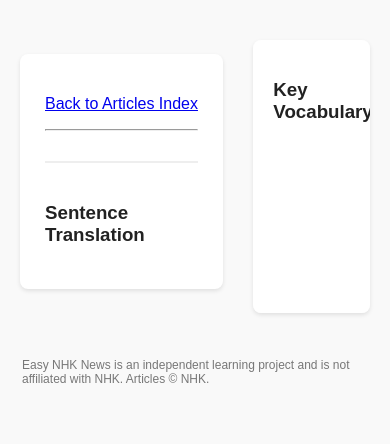
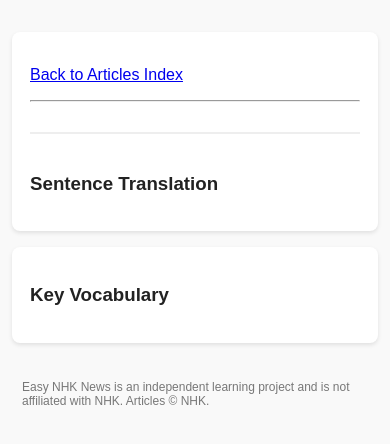
Before and after one commit to barichan42073/nhkeasy, a Python web app: template templates/article.html in a window 390 px wide. Shown: the part 148-592 px from the top of the page. Run offline with Jinja, Linux system fonts and the light colour scheme; the template is opened without the code that fills it, so the values that code supplies are empty.

Commit message:
Article page: stack vocab below on phones, narrower column on tablets; keep menu right of date on index

```diff
--- a/styles.css
+++ b/styles.css
@@ -781,8 +781,11 @@ html.furi-tap ruby.furi-shown rt {
         order: 1;
     }
 
+    /* Date on its own row below the brand and menu, so the menu stays at the
+       right end of the first row at every width up to 700px. */
     .site-head .date {
         order: 2;
+        flex-basis: 100%;
     }
 
     .furi-control {
--- a/templates/article.html
+++ b/templates/article.html
@@ -22,6 +22,21 @@
     .container { display: flex; gap: 30px; max-width: 1200px; margin: 0 auto; padding: 20px; }
     main { flex: 2; background: #fff; padding: 25px; border-radius: 8px; box-shadow: 0 2px 4px rgba(0,0,0,0.1); }
     aside { flex: 1; background: #fff; padding: 20px; border-radius: 8px; box-shadow: 0 2px 4px rgba(0,0,0,0.1); position: sticky; top: 20px; max-height: 90vh; overflow-y: auto; }
+    /* Let both columns shrink below their content width instead of overflowing. */
+    main, aside { min-width: 0; }
+
+    /* Tablet: vocab stays beside the article, in a narrower fixed column. */
+    @media (min-width: 701px) and (max-width: 1100px) {
+      .container { gap: 20px; }
+      aside { flex: 0 0 260px; }
+    }
+
+    /* Phone: one column, vocab below the article (aside follows main in the DOM). */
+    @media (max-width: 700px) {
+      .container { flex-direction: column; gap: 16px; padding: 12px; }
+      main { margin: 0; padding: 18px; }
+      aside { position: static; max-height: none; overflow: visible; padding: 18px; }
+    }
 
     ruby rt { font-size: 0.65em; }
 
```
